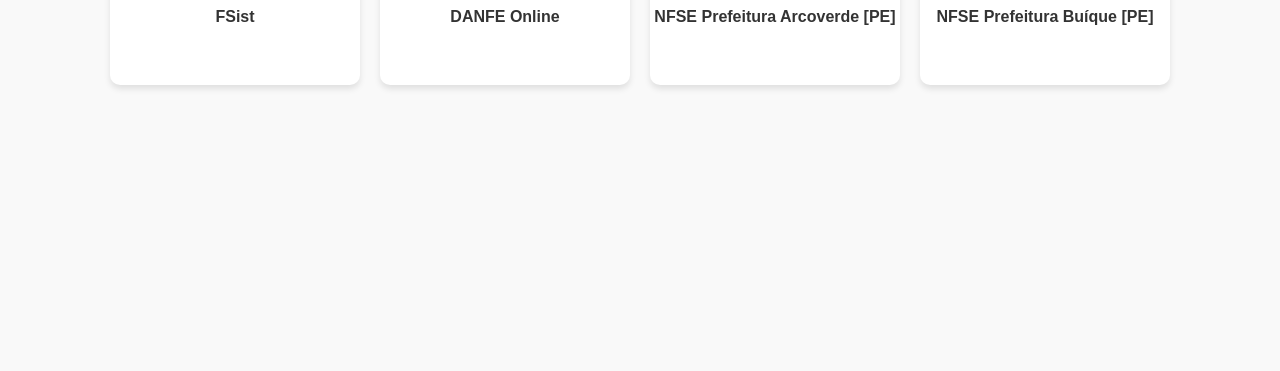
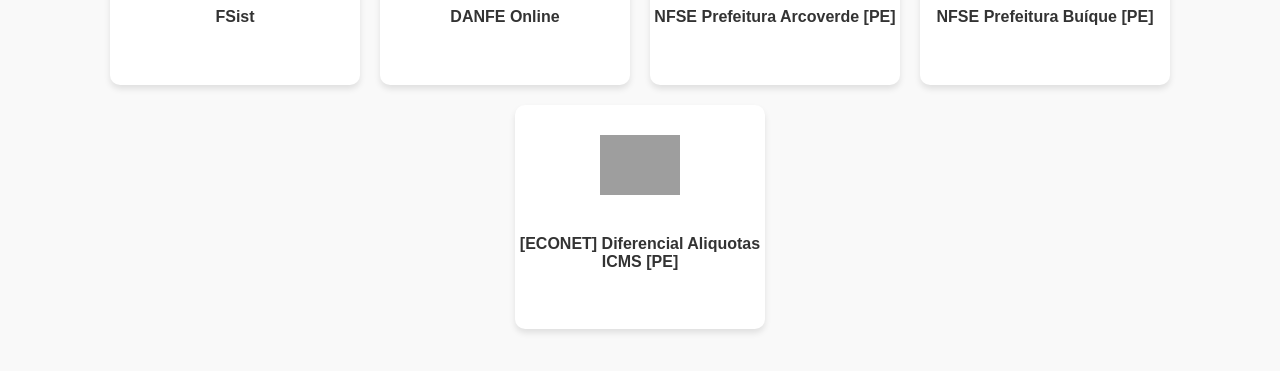
Before and after one commit to AFLLNNe/AFLLNNe.github.io, a plain HTML site: page fiscal/Links_Uteis.html in a window 1280 px wide. Shown: the part 369-740 px from the top of the page. Drawn offline with Linux system fonts and the light colour scheme; grey boxes are pictures that could not be loaded.

Commit message:
Update Links_Uteis.html
adicionado DiferencialDeAliquotas

```diff
--- a/fiscal/Links_Uteis.html
+++ b/fiscal/Links_Uteis.html
@@ -111,6 +111,11 @@
         <h3>NFSE Prefeitura Buíque [PE]</h3>
         <p></p>
     </a>
+    <a href="https://www.econeteditora.com.br/links_pagina_inicial/calculos/icmspe/diferencial_aliquotas/index.php" target="_blank" class="link-card">
+        <img src="https://th.bing.com/th/id/OIP.8TF0wTYFuHNTKgx83KsDjgHaEK?r=0&rs=1&pid=ImgDetMain&cb=idpwebp1&o=7&rm=3" alt="[ECONET] Diferencial Aliquotas ICMS [PE]">
+        <h3>[ECONET] Diferencial Aliquotas ICMS [PE]</h3>
+        <p></p>
+    </a>
 
     </div>
 </body>
```
